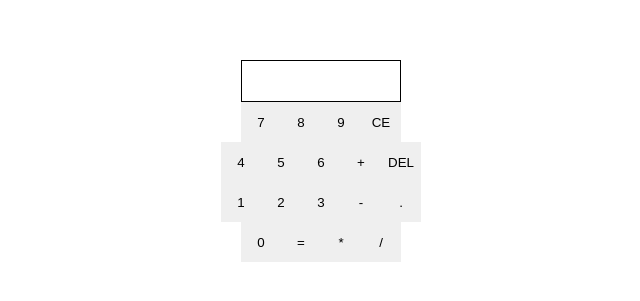
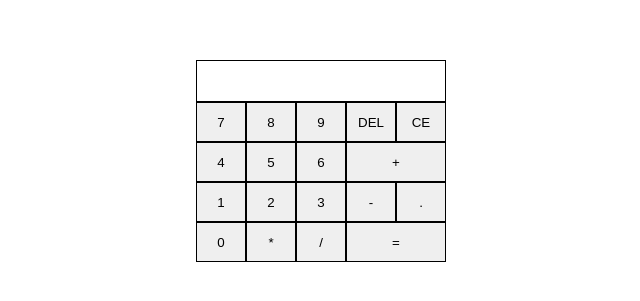
Before and after one commit to Aleskoss/calculator, a plain HTML site: page index.html in a window 1280 px wide. Shown: the part 239-540 px from the top of the page, without its empty margins (319-959 px from the left). Drawn offline with Linux system fonts and the light colour scheme.

Commit message:
Style the calculator a bit

```diff
--- a/css/styles.css
+++ b/css/styles.css
@@ -11,6 +11,7 @@
   justify-content: center;
   align-items: center;
   height: 100vh;
+
 }
 #display{
   height: 40px;
@@ -23,7 +24,18 @@
   display:flex
 }
 .rows button{
-  width: 40px;
+  width: 50px;
   height: 40px;
   border: 10px;
+  border: 1px solid black;
 }
+#calculator div{
+  display: flex;
+  width:250px;
+}
+#plus,
+#equal,
+#float,
+#delete{
+  flex: 1;
+}
--- a/index.html
+++ b/index.html
@@ -14,27 +14,27 @@
       <button>7</button>
       <button>8</button>
       <button>9</button>
-      <button>CE</button>
+      <button>DEL</button>
+      <button id="delete">CE</button>
     </div>
     <div class="second-row rows">
       <button>4</button>
       <button>5</button>
       <button>6</button>
-      <button>+</button>
-      <button>DEL</button>
+      <button id="plus">+</button>
     </div>
     <div class="third-row rows">
       <button>1</button>
       <button>2</button>
       <button>3</button>
       <button>-</button>
-      <button>.</button>
+      <button id="float">.</button>
     </div>
     <div class="fourth-row rows">
       <button>0</button>
-      <button>=</button>
       <button>*</button>
       <button>/</button>
+      <button id="equal">=</button>
     </div>
   </div>
 </body>
```
